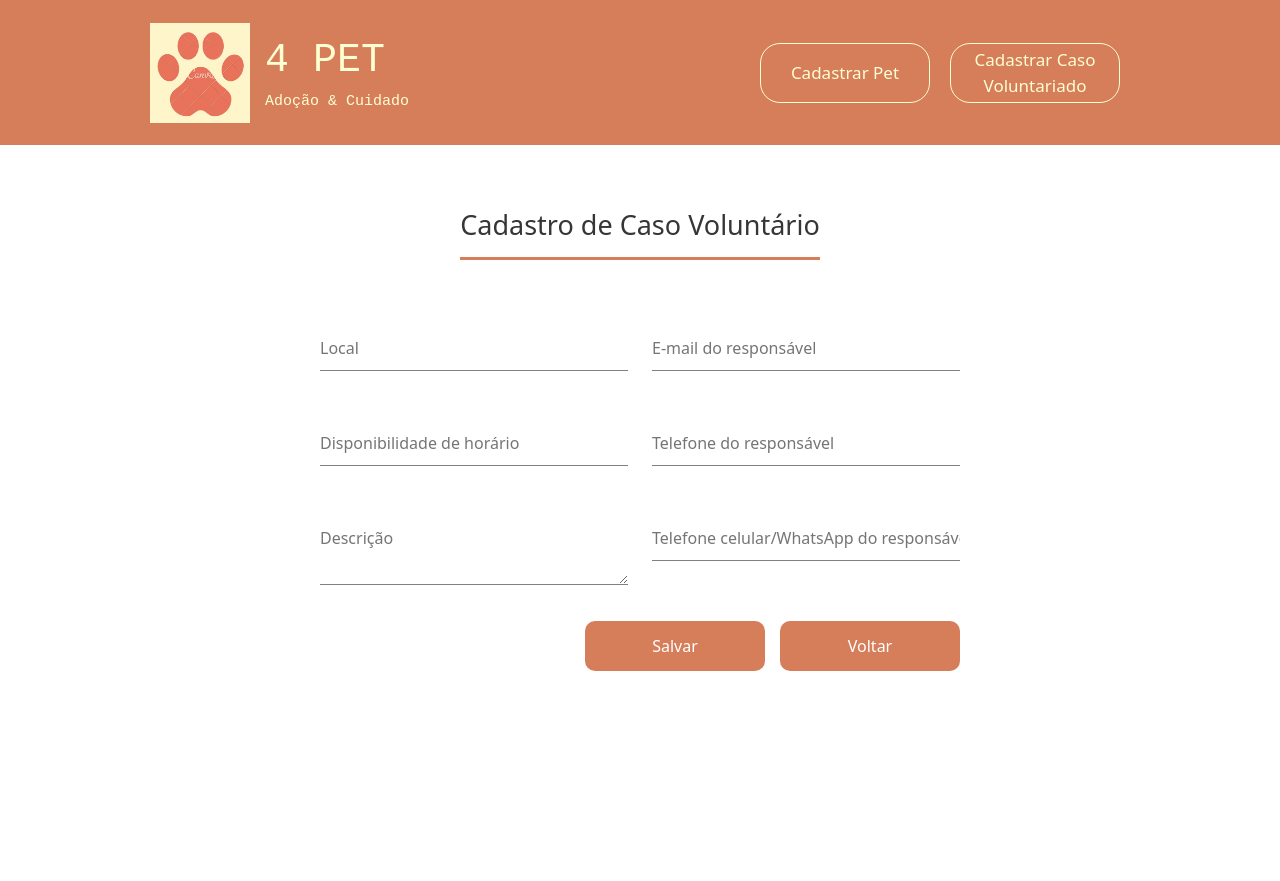
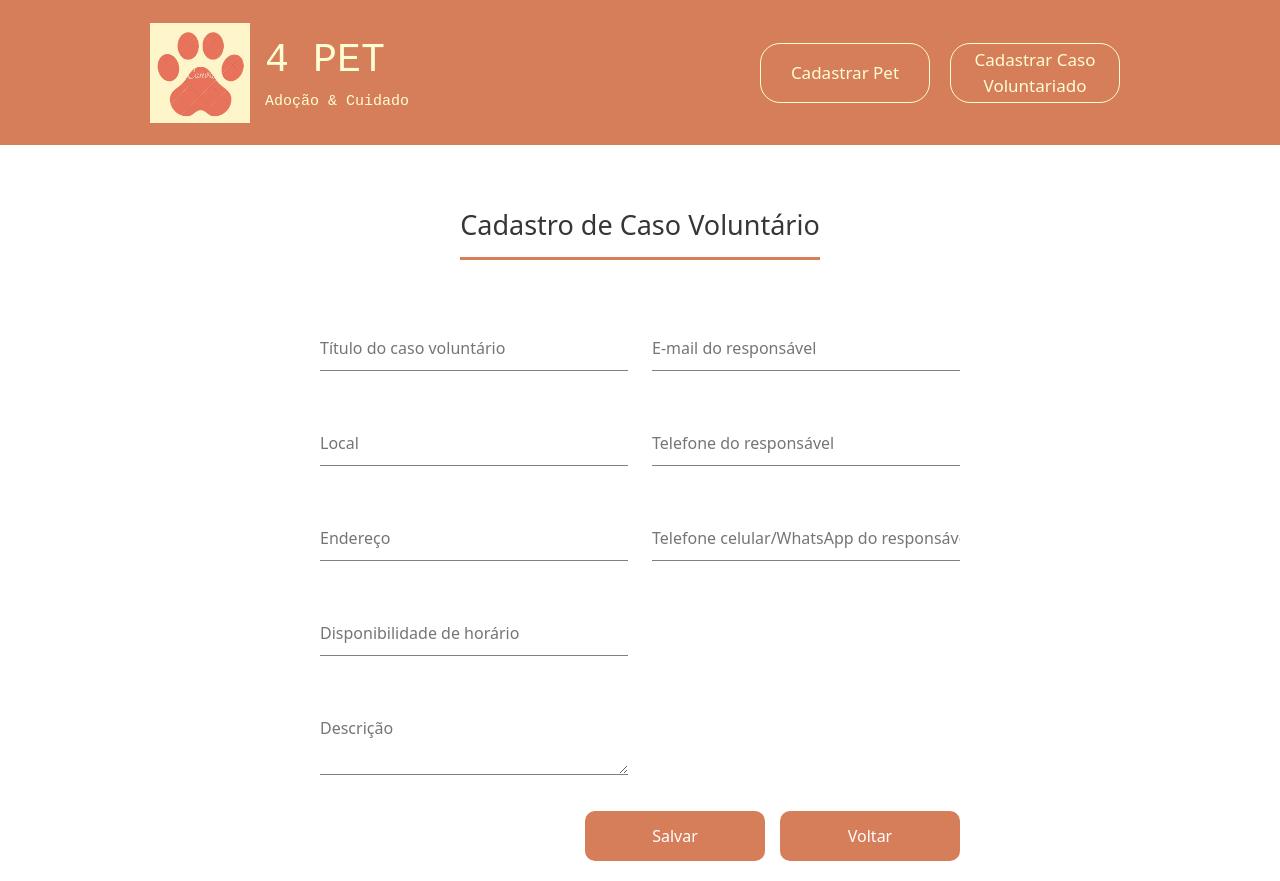
Before and after one commit to isadoramz/tcc-frontend, a React (Create React App) app: page /caseForm in a window 1280 px wide. Before the commit the page ends 800 px from the top, so only its background shows below. Built offline with nearby package versions, Linux system fonts and the light colour scheme.

Commit message:
add form validation

```diff
--- a/src/components/caseCard/CaseCard.js
+++ b/src/components/caseCard/CaseCard.js
@@ -13,14 +13,14 @@ const CaseCard = ({vCase}) => {
 	}
     return(
 			<>
-				<div class="card">
-					<div class="card-body">
-						<h5 class="card-title">{vCase.title}</h5>
+				<div className="card">
+					<div className="card-body">
+						<h5 className="card-title">{vCase.title}</h5>
 					</div>
-					<ul class="list-group list-group-flush">
-						<li class="list-group-item"><FontAwesomeIcon className="icon" icon={faLocationArrow} />{vCase.local}</li>
-						<li class="list-group-item"><FontAwesomeIcon className="icon" icon={faClock} />{vCase.hourAvailability}</li>
-						<li class="list-group-item"><FontAwesomeIcon className="icon" icon={faCalendarAlt} />{vCase.weekDays.map((weekDay) => {
+					<ul className="list-group list-group-flush">
+						<li className="list-group-item"><FontAwesomeIcon className="icon" icon={faLocationArrow} />{vCase.local}</li>
+						<li className="list-group-item"><FontAwesomeIcon className="icon" icon={faClock} />{vCase.hourAvailability}</li>
+						<li className="list-group-item"><FontAwesomeIcon className="icon" icon={faCalendarAlt} />{vCase.weekDays.map((weekDay) => {
 							if((vCase.weekDays.length - 1) === vCase.weekDays.indexOf(weekDay)) {
 								return ` ${weekDay}`
 							} else {
@@ -28,7 +28,7 @@ const CaseCard = ({vCase}) => {
 							}
 						})}</li>
 					</ul>
-					<div class="card-body">
+					<div className="card-body">
 						<button onClick={toggleModal} className="moreInformationButton">+ informações</button>
 					</div>
 				</div>
--- a/src/pages/caseForm/Presentation.js
+++ b/src/pages/caseForm/Presentation.js
@@ -20,6 +20,18 @@ const Presentation = ({
           <form  className="form" onSubmit={formik.handleSubmit}>
             <div className="row">
               <div className="col-6">
+              <input
+                  className="formInput"
+                  id="title"
+                  name="title"
+                  type="text"
+                  onChange={formik.handleChange}
+                  value={formik.values.title}
+                  placeholder="Título do caso voluntário"
+                />
+                {formik.errors.title && formik.touched.title ? (
+                  <div className="errors">{formik.errors.title}</div>
+                ) : null}
                 <input
                   className="formInput"
                   id="local"
@@ -29,6 +41,21 @@ const Presentation = ({
                   value={formik.values.local}
                   placeholder="Local"
                 />
+                {formik.errors.local && formik.touched.local ? (
+                  <div className="errors">{formik.errors.local}</div>
+                ) : null}
+                <input
+                  className="formInput"
+                  id="adress"
+                  name="adress"
+                  type="text"
+                  onChange={formik.handleChange}
+                  value={formik.values.adress}
+                  placeholder="Endereço"
+                />
+                {formik.errors.adress && formik.touched.adress ? (
+                  <div className="errors">{formik.errors.adress}</div>
+                ) : null}
                 <input
                   className="formInput"
                   id="hourAvailability"
@@ -38,6 +65,9 @@ const Presentation = ({
                   value={formik.values.hourAvailability}
                   placeholder="Disponibilidade de horário"
                 />
+                {formik.errors.hourAvailability && formik.touched.hourAvailability ? (
+                  <div className="errors">{formik.errors.hourAvailability}</div>
+                ) : null}
                 <textarea
                   className="formInput"
                   id="description"
@@ -46,6 +76,9 @@ const Presentation = ({
                   value={formik.values.description}
                   placeholder="Descrição"
                 />
+                {formik.errors.description && formik.touched.description ? (
+                  <div className="errors">{formik.errors.description}</div>
+                ) : null}
               </div>
               <div className="col-6">
                 <input
@@ -57,6 +90,9 @@ const Presentation = ({
                   value={formik.values.email}
                   placeholder="E-mail do responsável"
                 />
+                {formik.errors.email && formik.touched.email ? (
+                  <div className="errors">{formik.errors.email}</div>
+                ) : null}
                 <InputMask
                   mask="(99)9999-9999"
                   className="formInput"
@@ -67,6 +103,9 @@ const Presentation = ({
                   value={formik.values.phoneNumber}
                   placeholder="Telefone do responsável"
                 />
+                {formik.errors.phoneNumber && formik.touched.phoneNumber ? (
+                  <div className="errors">{formik.errors.phoneNumber}</div>
+                ) : null}
                 <InputMask
                   mask="(99)99999-9999"
                   className="formInput"
@@ -77,6 +116,9 @@ const Presentation = ({
                   value={formik.values.whatsapp}
                   placeholder="Telefone celular/WhatsApp do responsável"
                 />
+                {formik.errors.whatsapp && formik.touched.whatsapp ? (
+                  <div className="errors">{formik.errors.whatsapp}</div>
+                ) : null}
               </div>
             </div>
             <div className="saveButtonContainer">
--- a/src/pages/caseForm/index.js
+++ b/src/pages/caseForm/index.js
@@ -1,7 +1,7 @@
 import React, { useEffect } from "react";
 import Presentation from "./Presentation"
 import casesService from "../../services/casesService";
-// import petValidationSchema from "../../validations/petFormValidation";
+import caseValidationSchema from "../../validations/caseFormValidation";
 
 import { useFormik } from 'formik';
 
@@ -11,7 +11,6 @@ const CaseForm = () => {
     initialValues: {
       local: "",
       adress: "",
-      weekDays: [],
       hourAvailability: "",
       title: "",
       description: "",
@@ -19,12 +18,11 @@ const CaseForm = () => {
       phoneNumber: "",
       whatsapp: ""
     },
-    // validationSchema: petValidationSchema,
+    validationSchema: caseValidationSchema,
     onSubmit: values => {
       const vCase = {
         local: values.local,
         adress: values.adress,
-        weekDays: values.weekDays,
         hourAvailability: values.hourAvailability,
         title: values.title,
         description: values.description,
@@ -34,6 +32,7 @@ const CaseForm = () => {
           whatsapp: values.whatsapp,
         }
       }
+      console.log(vCase)
       casesService.createCase(vCase)
     },
   });
--- /dev/null
+++ b/src/validations/caseFormValidation.js
@@ -0,0 +1,23 @@
+import * as Yup from 'yup';
+
+const phoneRegExp = /^\([1-9]{2}\)(?:[2-8]|9[1-9])[0-9]{3}\-[0-9]{4}$/
+
+ const caseFormValidation = Yup.object().shape({
+  local: Yup.string()
+      .required('Campo obrigatório'),
+  adress: Yup.string()
+      .required('Campo obrigatório'),
+  hourAvailability: Yup.string()
+    .required('Campo obrigatório'),
+  title: Yup.string()
+    .required('Campo obrigatório'),
+  description: Yup.string()
+    .max(200, 'Limite de 200 caracteres atingido')
+    .required('Campo obrigatório'),
+  email: Yup.string().email('Insira um e-mail válido').required('Campo obrigatório'),
+  phoneNumber: Yup.string().matches(phoneRegExp, 'Insira um número de telefone válido'),
+  whatsapp: Yup.string().matches(phoneRegExp, 'Insira um número de telefone válido'),
+})
+
+
+ export default caseFormValidation;
--- a/src/validations/petFormValidation.js
+++ b/src/validations/petFormValidation.js
@@ -19,9 +19,6 @@ const phoneRegExp = /^\([1-9]{2}\)(?:[2-8]|9[1-9])[0-9]{3}\-[0-9]{4}$/
   petsResponsibleEmail: Yup.string().email('Insira um e-mail válido').required('Campo obrigatório'),
   petsResponsiblePhone: Yup.string().matches(phoneRegExp, 'Insira um número de telefone válido'),
   petsResponsibleWhatsApp: Yup.string().matches(phoneRegExp, 'Insira um número de telefone válido'),
-  // petsImg: Yup.object().shape({
-  //   file: Yup.mixed().required('File is required'),
-  // })
 })
 
 
```
